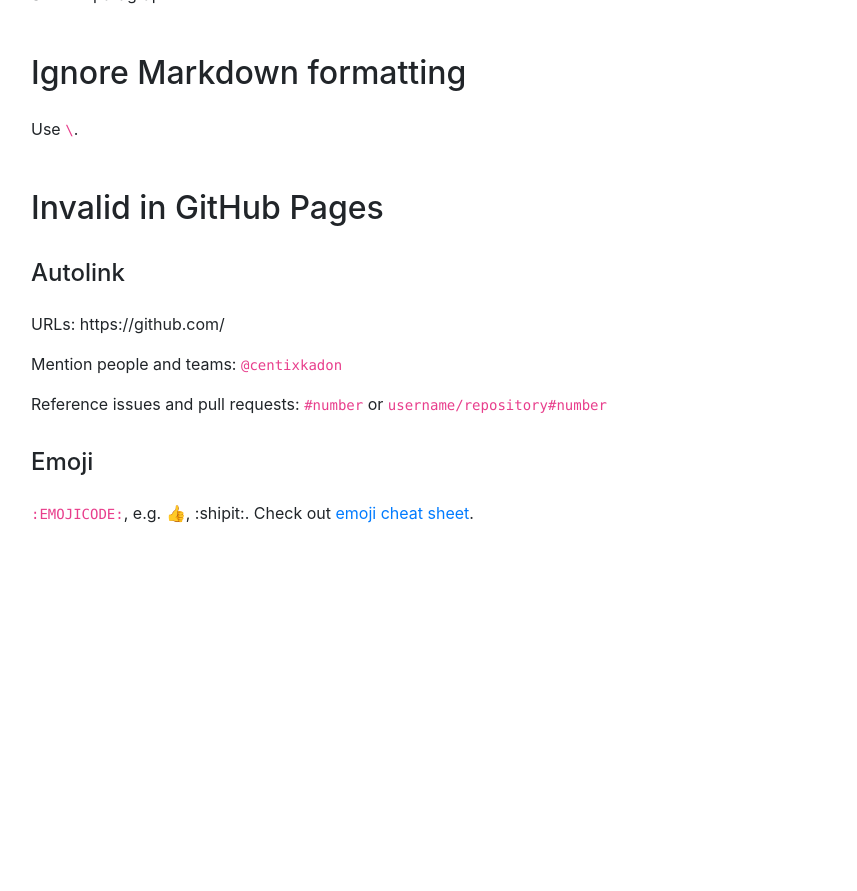
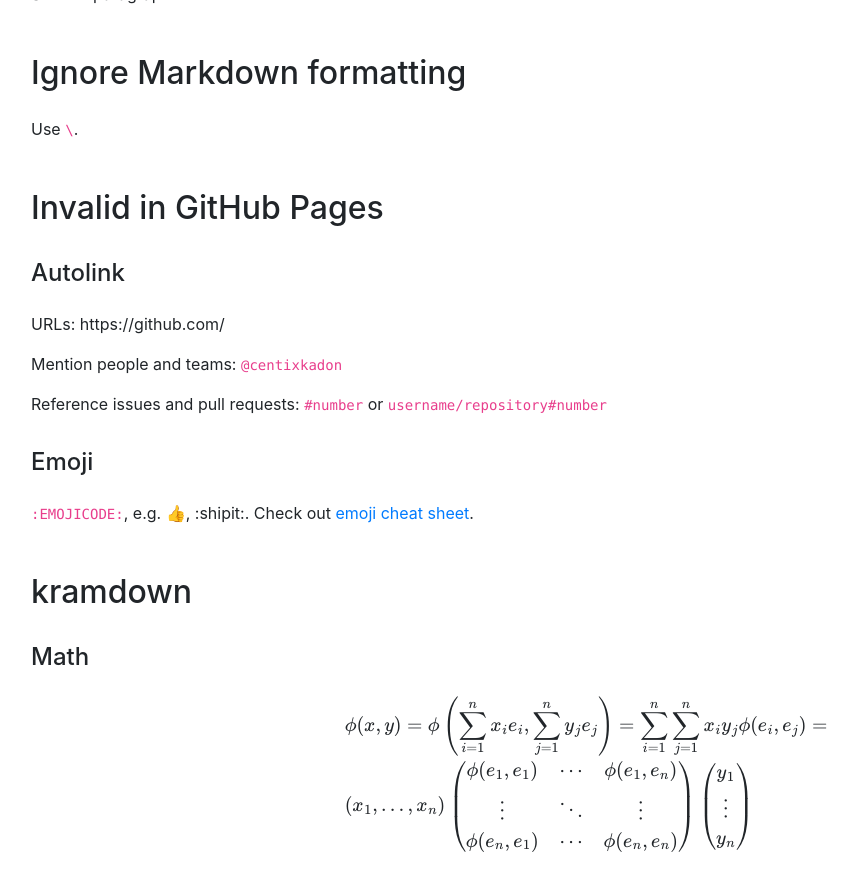
Before and after one commit to centixkadon/centixkadon.github.io, a Jekyll site: the page built from _blogs/markdown/syntax.md, in a window 1280 px wide and 900 px high, scrolled down 2697 px. Shown: the top 891 px of the window, without its empty margins (54-911 px from the left). Built offline with Jekyll 4.4.1, drawn with Linux system fonts in a browser that asks for light colours; emoji names are drawn with the system emoji font; formulas are drawn with MathJax 3; before the commit the page ends 3270 px from its top, so only the background shows below that.

Commit message:
Update blog/markdown - Add math

```diff
--- a/_blogs/markdown/syntax.md
+++ b/_blogs/markdown/syntax.md
@@ -121,3 +121,25 @@
 
 `:EMOJICODE:`, e.g. :+1:, :shipit:.
 Check out [emoji cheat sheet](https://www.webpagefx.com/tools/emoji-cheat-sheet/).
+
+## kramdown
+
+### Math
+
+<script type="text/javascript" src="http://cdn.mathjax.org/mathjax/latest/MathJax.js?config=TeX-AMS-MML_HTMLorMML"></script>
+$$
+\begin{align*}
+  & \phi(x,y) = \phi \left(\sum_{i=1}^n x_ie_i, \sum_{j=1}^n y_je_j \right)
+  = \sum_{i=1}^n \sum_{j=1}^n x_i y_j \phi(e_i, e_j) = \\
+  & (x_1, \ldots, x_n) \left( \begin{array}{ccc}
+      \phi(e_1, e_1) & \cdots & \phi(e_1, e_n) \\
+      \vdots & \ddots & \vdots \\
+      \phi(e_n, e_1) & \cdots & \phi(e_n, e_n)
+    \end{array} \right)
+  \left( \begin{array}{c}
+      y_1 \\
+      \vdots \\
+      y_n
+    \end{array} \right)
+\end{align*}
+$$
```
